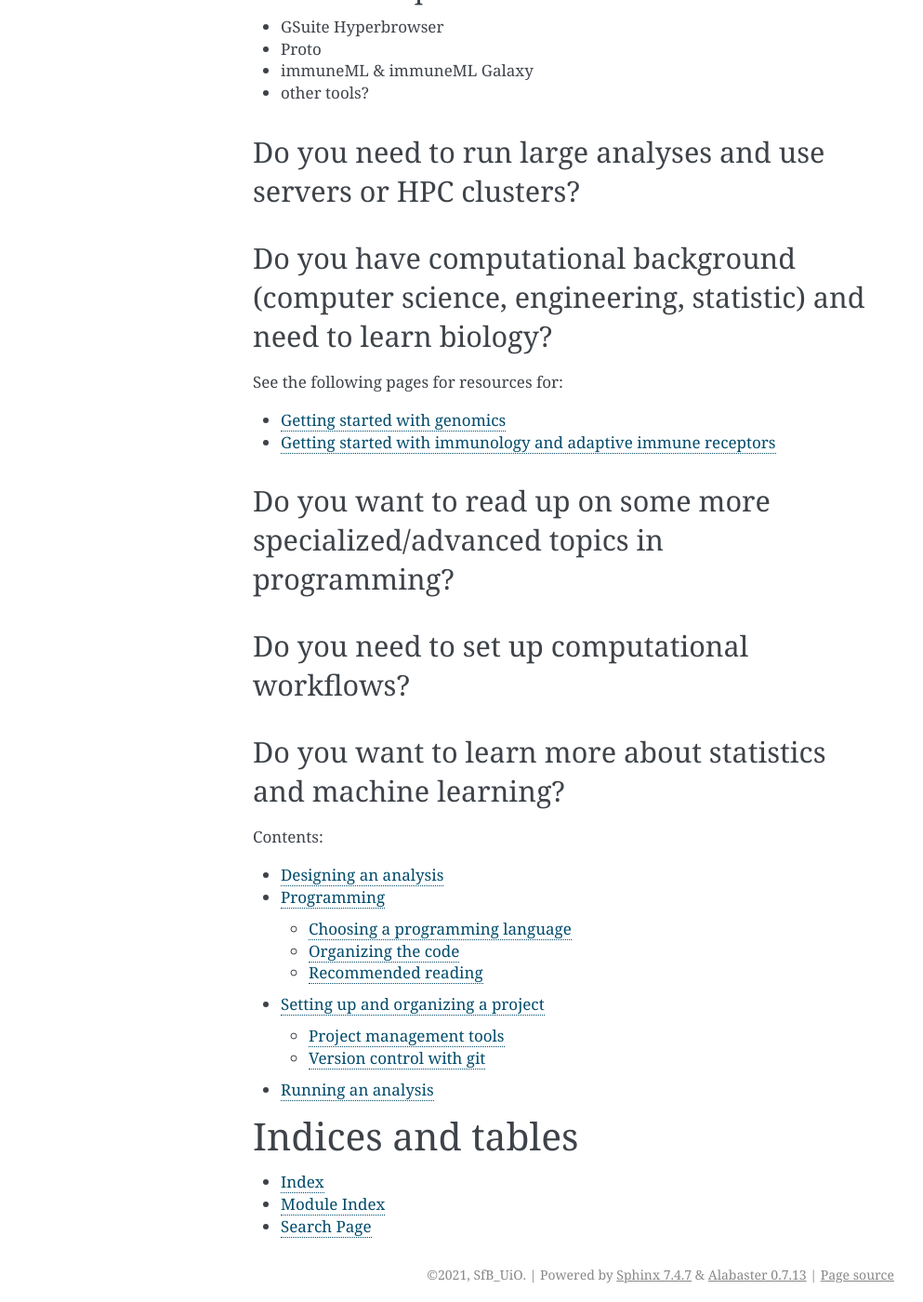
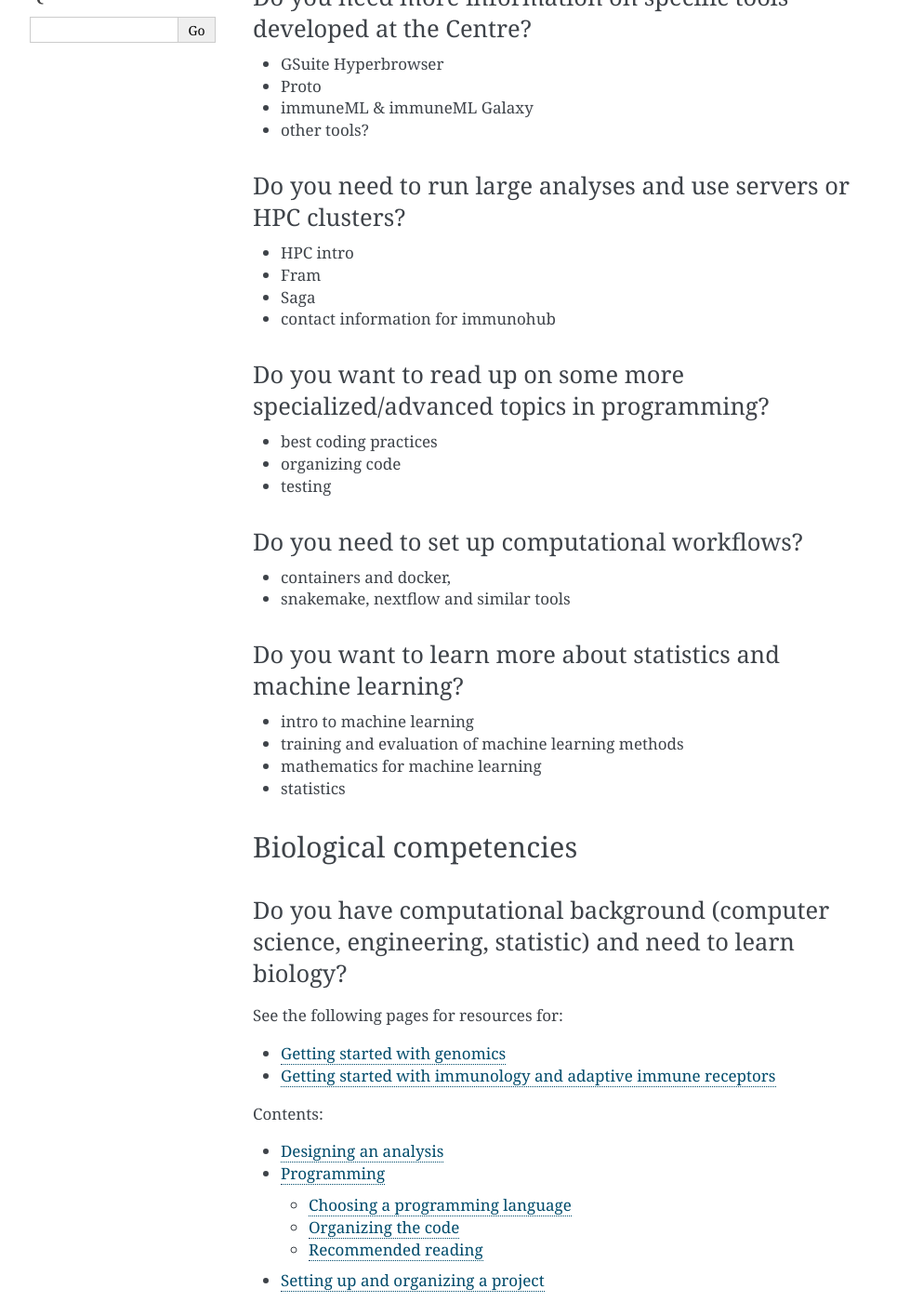
Before and after one commit to uio-bmi/sfb_knowledgebase, a Sphinx documentation site: the page built from source/index.rst, in a window 1280 px wide and 1400 px high, scrolled down 965 px. Shown: the whole window at 93% size, without its empty margins (148-1141 px from the left). Built offline with Sphinx 7.4.7, drawn with Linux system fonts in a browser that asks for light colours; some of the changed text lies outside the part shown.

Commit message:
reorganize index.rst

```diff
--- a/source/index.rst
+++ b/source/index.rst
@@ -15,7 +15,7 @@
 and links to relevant online material and training.
 
 Quick start for new members
----------------------------------
+^^^^^^^^^^^^^^^^^^^^^^^^^^^^
 
 Follow one of these tutorials to set up a demo project. The steps for these projects will ensure that you have access to BMI resources
 and some basic understanding of setting up a project.
@@ -23,6 +23,8 @@
 - :ref:`Get started with a simple Python project`
 - :ref:`Get started with a simple R project`
 
+Computational competencies
+^^^^^^^^^^^^^^^^^^^^^^^^^^^^
 
 Do you have biological background and want to get started in bioinformatics?
 ---------------------------------------------------------------------------------------
@@ -45,7 +47,34 @@
 Do you need to run large analyses and use servers or HPC clusters?
 --------------------------------------------------------------------
 
-.. point to links for fram / saga / contact info for immunohub
+- HPC intro
+- Fram
+- Saga
+- contact information for immunohub
+
+Do you want to read up on some more specialized/advanced topics in programming?
+--------------------------------------------------------------------------------
+
+- best coding practices
+- organizing code
+- testing
+
+Do you need to set up computational workflows?
+------------------------------------------------
+
+- containers and docker,
+- snakemake, nextflow and similar tools
+
+Do you want to learn more about statistics and machine learning?
+------------------------------------------------------------------
+
+- intro to machine learning
+- training and evaluation of machine learning methods
+- mathematics for machine learning
+- statistics
+
+Biological competencies
+^^^^^^^^^^^^^^^^^^^^^^^^^^^^
 
 Do you have computational background (computer science, engineering, statistic) and need to learn biology?
 ---------------------------------------------------------------------------------------------------------------------------
```
Also changed, not shown: other parts of source/index.rst (+0 -16 lines).
